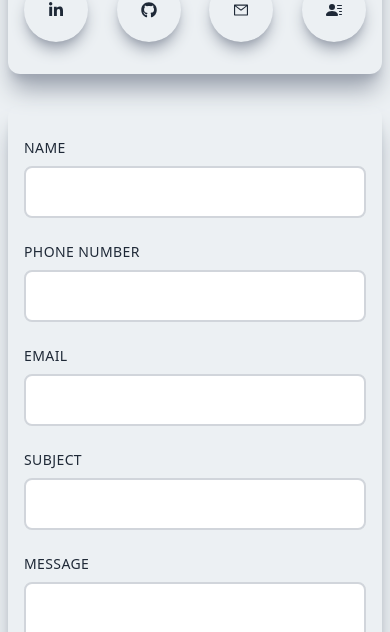
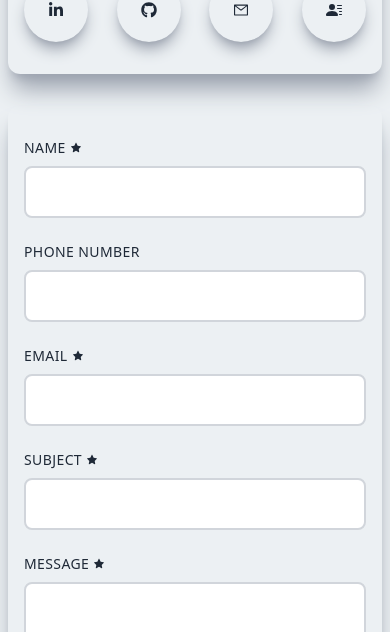
Before and after one commit to YHKimmm/Portfolio, a Next.js app: page / in a window 390 px wide. Shown: the part 5690-6322 px from the top of the page. Built offline with nearby package versions, Linux system fonts and the light colour scheme.

Commit message:
sendgrid change img & add phone number & add star icon for required section

```diff
--- a/components/Contact.jsx
+++ b/components/Contact.jsx
@@ -6,6 +6,7 @@ import { AiOutlineMail } from 'react-icons/ai'
 import { BsFillPersonLinesFill } from 'react-icons/bs'
 import { FaGithub, FaLinkedinIn } from 'react-icons/fa'
 import { HiOutlineChevronDoubleUp } from 'react-icons/hi'
+import { AiFillStar } from 'react-icons/ai'
 import Link from 'next/link'
 
 const Contact = () => {
@@ -63,6 +64,7 @@ const Contact = () => {
                     name: name,
                     subject: subject,
                     message: message,
+                    phoneNumber: phoneNumber,
                 }),
                 headers: {
                     "Content-Type": "application/json",
@@ -132,14 +134,18 @@ const Contact = () => {
                             <form onSubmit={handleSubmit}>
                                 <div className='grid md:grid-cols-2 gap-4 w-full py-2'>
                                     <div className='flex flex-col'>
-                                        <label className='uppercase text-sm py-2'>Name</label>
+                                        <label className='uppercase text-sm py-2'>
+                                            <div className='flex items-center w-full'>
+                                                Name<span className='ml-1'><AiFillStar size={12} /></span>
+                                            </div>
+                                        </label>
                                         <input className='border-2 rounded-lg p-3 flex border-gray-300'
                                             type="text"
                                             value={name}
                                             onChange={(e) => setName(e.target.value)}
                                         />
+                                        {errors.name && <p className='text-red-500'>Please enter your name</p>}
                                     </div>
-                                    {errors.name && <p className='text-red-500'>Please enter your name</p>}
                                     <div className='flex flex-col'>
                                         <label className='uppercase text-sm py-2'>Phone Number</label>
                                         <input className='border-2 rounded-lg p-3 flex border-gray-300'
@@ -150,32 +156,44 @@ const Contact = () => {
                                     </div>
                                 </div>
                                 <div className='flex flex-col py-2'>
-                                    <label className='uppercase text-sm py-2'>Email</label>
+                                    <label className='uppercase text-sm py-2'>
+                                        <div className='flex items-center w-full'>
+                                            Email<span className='ml-1'><AiFillStar size={12} /></span>
+                                        </div>
+                                    </label>
                                     <input className='border-2 rounded-lg p-3 flex border-gray-300'
                                         type="email"
                                         value={email}
                                         onChange={(e) => setEmail(e.target.value)}
                                     />
+                                    {errors.email && <p className='text-red-500'>Please enter your email</p>}
                                 </div>
-                                {errors.email && <p className='text-red-500'>Please enter your email</p>}
                                 <div className='flex flex-col py-2'>
-                                    <label className='uppercase text-sm py-2'>Subject</label>
+                                    <label className='uppercase text-sm py-2'>
+                                        <div className='flex items-center w-full'>
+                                            Subject<span className='ml-1'><AiFillStar size={12} /></span>
+                                        </div>
+                                    </label>
                                     <input className='border-2 rounded-lg p-3 flex border-gray-300'
                                         type="text"
                                         value={subject}
                                         onChange={(e) => setSubject(e.target.value)}
                                     />
+                                    {errors.subject && <p className='text-red-500'>Please enter your subject</p>}
                                 </div>
-                                {errors.subject && <p className='text-red-500'>Please enter your subject</p>}
                                 <div className='flex flex-col py-2'>
-                                    <label className='uppercase text-sm py-2'>Message</label>
+                                    <label className='uppercase text-sm py-2'>
+                                        <div className='flex items-center w-full'>
+                                            Message<span className='ml-1'><AiFillStar size={12} /></span>
+                                        </div>
+                                    </label>
                                     <textarea className='border-2 rounded-lg p-3 flex border-gray-300'
                                         type="text"
                                         value={message}
                                         onChange={(e) => setMessage(e.target.value)}
                                         rows={10} />
+                                    {errors.message && <p className='text-red-500'>Please enter your message</p>}
                                 </div>
-                                {errors.message && <p className='text-red-500'>Please enter your message</p>}
                                 <button className='w-full flex items-center justify-center p-4 text-gray-100 mt-4'>
                                     <span>{buttonText}</span>
                                     <svg width="24" height="24" viewBox="0 0 24 24" className="text-cyan-500 ml-2" fill="currentColor" xmlns="http://www.w3.org/2000/svg">
--- a/pages/api/sendgrid.js
+++ b/pages/api/sendgrid.js
@@ -6,8 +6,8 @@ async function sendEmail(req, res) {
   try {
     console.log("REQ.BODY", req.body);
     await sendgrid.send({
-            to: 'dudgjs1318@gmail.com', // Your email where you'll receive emails
-            from: "dudgjs1318@gmail.com", // your website email address here
+      to: 'dudgjs1318@gmail.com',
+      from: "dudgjs1318@gmail.com",
       subject: ` ${req.body.subject}`,
       html: `<!DOCTYPE html PUBLIC "-//W3C//DTD XHTML 1.0 Transitional//EN" "http://www.w3.org/TR/xhtml1/DTD/xhtml1-transitional.dtd">
       <html lang="en">
@@ -27,23 +27,14 @@ async function sendEmail(req, res) {
         <div class="img-container" style="display: flex;justify-content: center;align-items: center;border-radius: 5px;overflow: hidden; font-family: 'helvetica', 'ui-sans';">
               </div>
               <div class="container" style="margin-left: 20px;margin-right: 20px;">
-              <h3>You've got a new mail from ${req.body.name}, their email is: ✉️${req.body.email} </h3>
+              <h3>You've got a new e-mail from ${req.body.name}, their email is: ✉️${req.body.email} </h3>
               <div style="font-size: 16px;">
-              <p>Message:</p>
-              <p>${req.body.message}</p>
+              <p>Message: ${req.body.message}</p>
+              <p>Phone number: ${req.body.phoneNumber}</p>
               <br>
               </div>
-              <img src="https://manuarora.in/logo.png" class="logo-image" style="height: 50px;width: 50px;border-radius: 5px;overflow: hidden;">
+              <a href="https://imgbox.com/wY9OHy14" target="_blank"><img src="https://thumbs2.imgbox.com/49/61/wY9OHy14_t.jpg" alt="image host"/></a>
               <p class="footer" style="font-size: 16px;padding-bottom: 20px;border-bottom: 1px solid #D1D5DB;">Regards<br>Brayden<br>Software Developer<br>+1 7786861601</p>
-              <div class="footer-links" style="display: flex;justify-content: center;align-items: center;">
-                <a href="https://manuarora.in/" style="text-decoration: none;margin: 8px;color: #9CA3AF;">Website</a>
-                <a href="https://manuarora.in/blog/" style="text-decoration: none;margin: 8px;color: #9CA3AF;">Blog</a>
-                <a href="https://github.com/manuarora700/" style="text-decoration: none;margin: 8px;color: #9CA3AF;">GitHub</a>
-                <a href="https://instagram.com/maninthere/" style="text-decoration: none;margin: 8px;color: #9CA3AF;">Instagram</a>
-                <a href="https://linkedin.com/in/manuarora28/" style="text-decoration: none;margin: 8px;color: #9CA3AF;">LinkedIn</a>
-                <a href="https://twitter.com/mannupaaji/" style="text-decoration: none;margin: 8px;color: #9CA3AF;">Twitter</a>
-
-              </div>
               </div>
       </body>
       </html>`,
```
Lines whose indentation alone changed are shown as unchanged.
